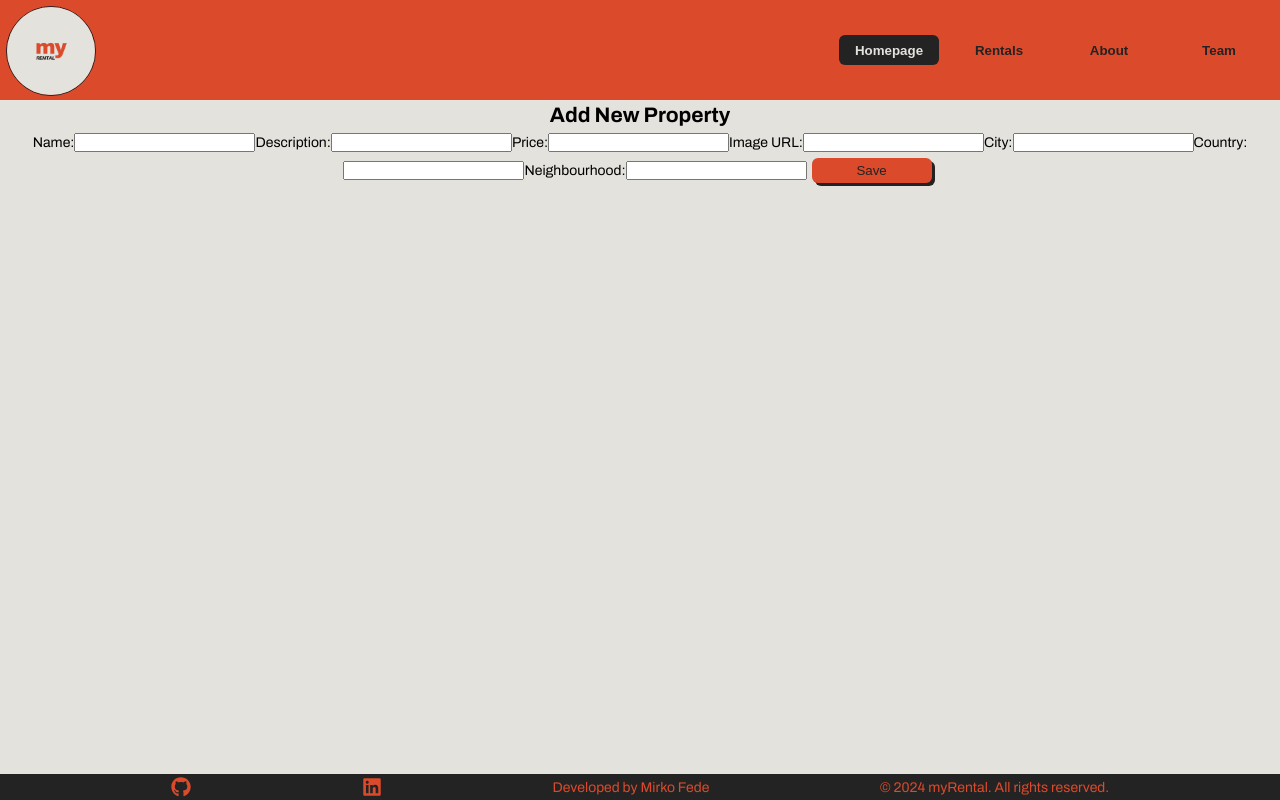
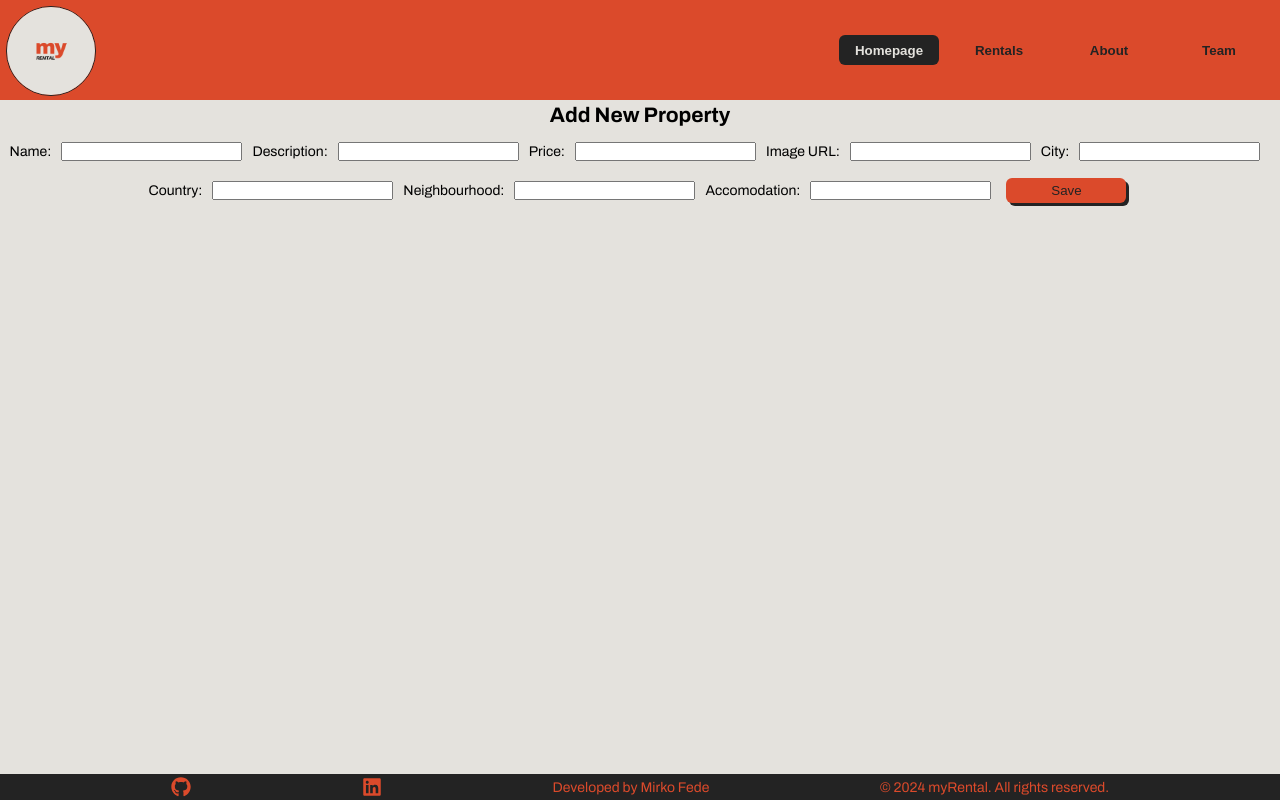
Before and after one commit to mirkoeffe/my-rental, a React (Vite) app: page /add in a window 1280 px wide. Built offline with nearby package versions, Linux system fonts and the light colour scheme.

Commit message:
fix renders element

```diff
--- a/src/App.css
+++ b/src/App.css
@@ -204,3 +204,7 @@ html {
 .detailed-page p:last-child {
   margin-bottom: 50px;
 }
+
+.form-inputs {
+  margin: 10px;
+}
--- a/src/context/ElementsContext.jsx
+++ b/src/context/ElementsContext.jsx
@@ -26,7 +26,9 @@ export const ElementsProvider = ({ children }) => {
   };
 
   return (
-    <ElementsContext.Provider value={{ elements, addElement, updateElement }}>
+    <ElementsContext.Provider
+      value={{ elements, addElement, setElements, updateElement }}
+    >
       {children}
     </ElementsContext.Provider>
   );
--- a/src/pages/AddForm.jsx
+++ b/src/pages/AddForm.jsx
@@ -38,7 +38,7 @@ const AddForm = () => {
     addElement(itemWithId);
     navigate("/rentals");
   };
-
+  // this renders everything again
   const handleChange = (e) => {
     const { name, value } = e.target;
     setNewItem((prevItem) => ({ ...prevItem, [name]: value }));
@@ -52,6 +52,7 @@ const AddForm = () => {
         <label>
           Name:
           <input
+            className="form-inputs"
             type="text"
             name="name"
             value={newItem.name}
@@ -61,6 +62,7 @@ const AddForm = () => {
         <label>
           Description:
           <input
+            className="form-inputs"
             type="text"
             name="description"
             value={newItem.description}
@@ -70,6 +72,7 @@ const AddForm = () => {
         <label>
           Price:
           <input
+            className="form-inputs"
             type="number"
             name="price"
             value={newItem.price}
@@ -79,6 +82,7 @@ const AddForm = () => {
         <label>
           Image URL:
           <input
+            className="form-inputs"
             type="text"
             name="picture_url"
             value={newItem.picture_url.url}
@@ -93,6 +97,7 @@ const AddForm = () => {
         <label>
           City:
           <input
+            className="form-inputs"
             type="text"
             name="city"
             value={newItem.city}
@@ -102,6 +107,7 @@ const AddForm = () => {
         <label>
           Country:
           <input
+            className="form-inputs"
             type="text"
             name="country"
             value={newItem.country}
@@ -111,9 +117,20 @@ const AddForm = () => {
         <label>
           Neighbourhood:
           <input
+            className="form-inputs"
             type="text"
             name="neighbourhood"
             value={newItem.neighbourhood}
+            onChange={handleChange}
+          />
+        </label>
+        <label>
+          Accomodation:
+          <input
+            className="form-inputs"
+            type="number"
+            name="accomodation"
+            value={newItem.accomodation}
             onChange={handleChange}
           />
         </label>
--- a/src/pages/EditForm.jsx
+++ b/src/pages/EditForm.jsx
@@ -105,6 +105,15 @@ const EditForm = () => {
             onChange={handleChange}
           />
         </label>
+        <label>
+          Accomodation:
+          <input
+            type="number"
+            name="accomodation"
+            value={editItem.accomodation}
+            onChange={handleChange}
+          />
+        </label>
         <Button onClick={handleSaveClick}>Save</Button>
       </form>
     </div>
```
